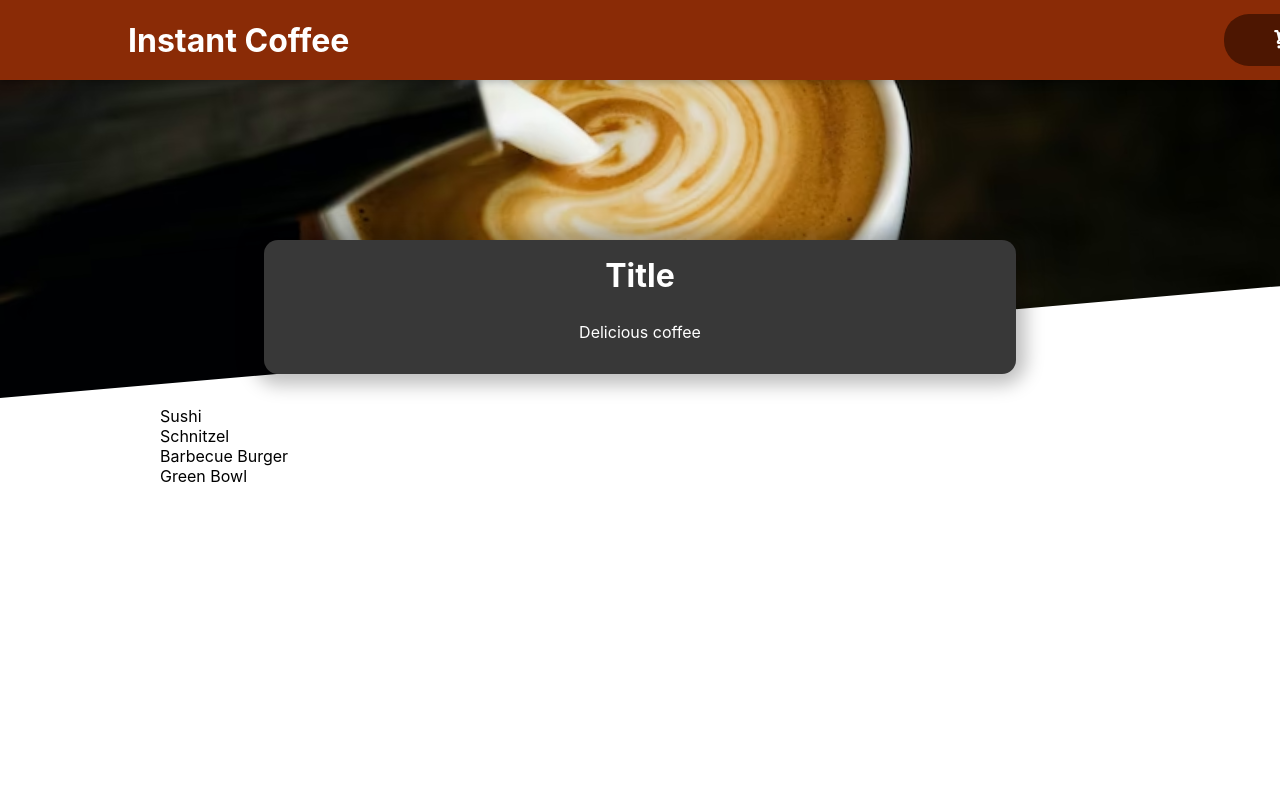
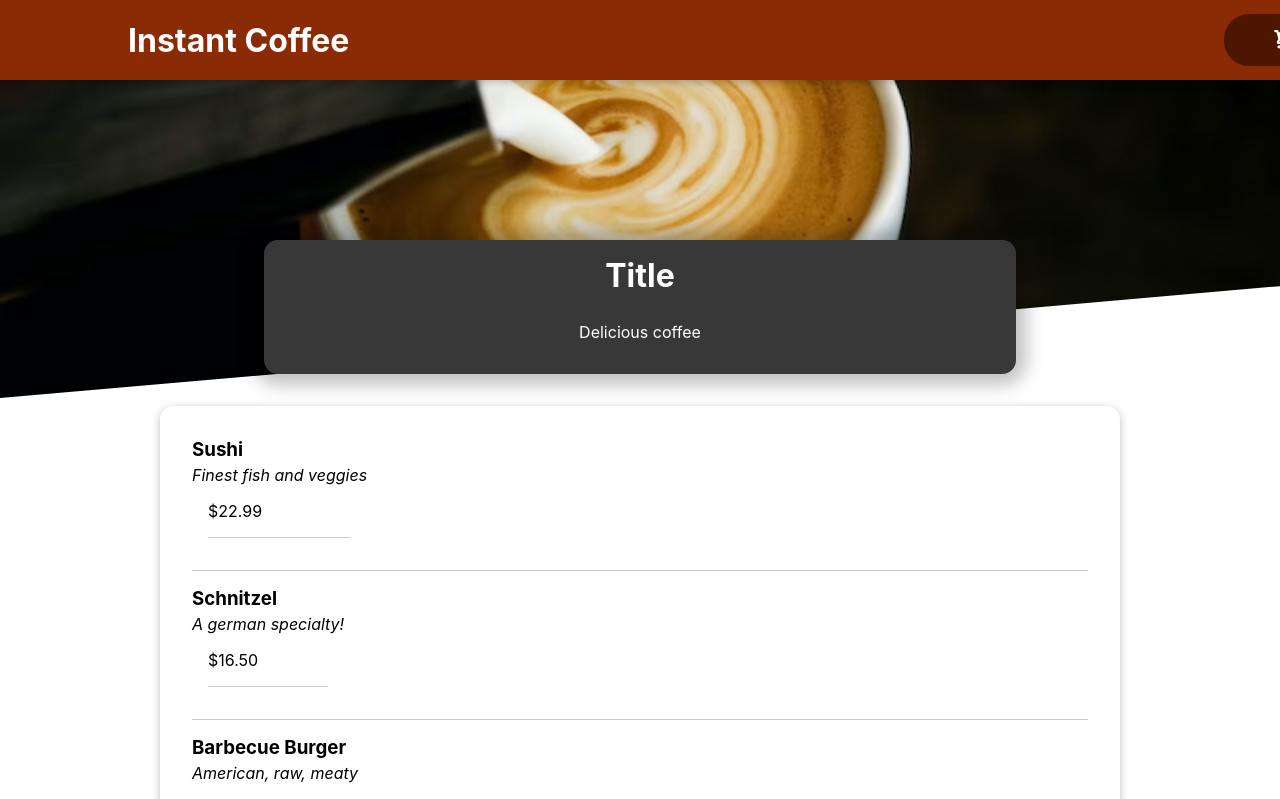
Before and after one commit to KonstantinaStrantzali/fronted-task, a React (Create React App) app in the folder card-game/: page / in a window 1280 px wide. Shown: the top 799 px of the page. Built offline with nearby package versions, Linux system fonts and the light colour scheme.

Commit message:
map through items and render them in the card

```diff
--- /dev/null
+++ b/card-game/src/components/DrinkItem/DrinkItem.js
@@ -0,0 +1,21 @@
+import React from 'react'
+import classes from './DrinkItem.module.css'
+
+
+
+function DrinkItem(props) {
+
+  const price = `$${props.price.toFixed(2)}`;
+
+  return (
+ <li className={classes.drink}>
+    <div>
+        <h3>{props.name}</h3>
+        <div className={classes.description}>{props.description}</div>
+        <div className={classes.drink}>{price}</div>
+    </div>
+ </li>
+  )
+}
+
+export default DrinkItem
--- /dev/null
+++ b/card-game/src/components/DrinkItem/DrinkItem.module.css
@@ -0,0 +1,22 @@
+.drink {
+    display: flex;
+    justify-content: space-between;
+    margin: 1rem;
+    padding-bottom: 1rem;
+    border-bottom: 1px solid #ccc;
+  }
+
+  .drink h3 {
+    margin: 0 0 0.25rem 0;
+  }
+
+  .description {
+    font-style: italic;
+  }
+
+  .price {
+    margin-top: 0.25rem;
+    font-weight: bold;
+    color: #ad5502;
+    font-size: 1.25rem;
+  }
--- a/card-game/src/components/Drinks/AvailiableDrinks.js
+++ b/card-game/src/components/Drinks/AvailiableDrinks.js
@@ -1,6 +1,8 @@
 import React from 'react'
 import { useState } from 'react';
 import classes from './AvailiableDrinks.module.css'
+import Card from '../UI/Card';
+import DrinkItem from '../DrinkItem/DrinkItem';
 
 const DUMMY_DRINKS = [
     {
@@ -30,10 +32,13 @@
   ];
 
 function AvailiableDrinks() {
-    const drinksList = DUMMY_DRINKS.map(drink => <li>{drink.name}</li>)
+    const drinksList = DUMMY_DRINKS.map((drink) => (<DrinkItem key = {drink.id} name = {drink.name}
+      description ={drink.description} price ={drink.price}/>));
   return (
     <section className={classes.drinks}>
+      <Card>
         <ul>{drinksList}</ul>
+      </Card>
     </section>
   )
 }
--- a/card-game/src/components/UI/Card.js
+++ b/card-game/src/components/UI/Card.js
@@ -1,5 +1,5 @@
 import React from 'react'
-import classes from 'Card.module.css'
+import classes from './Card.module.css'
 
 function Card( {children}) {
   return (
```
